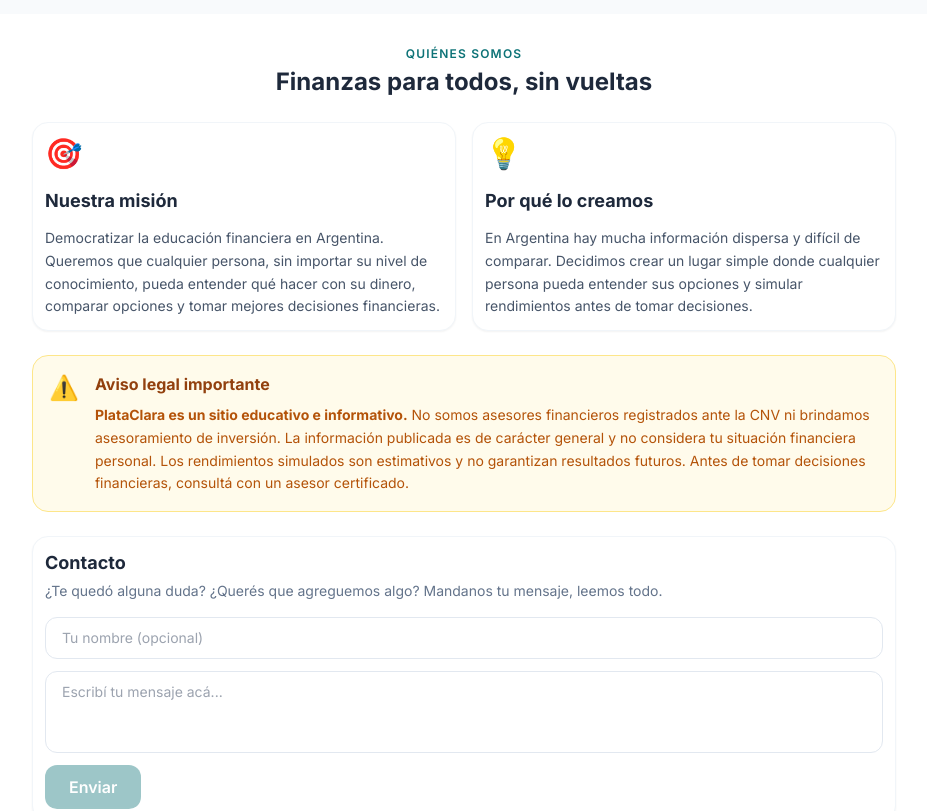
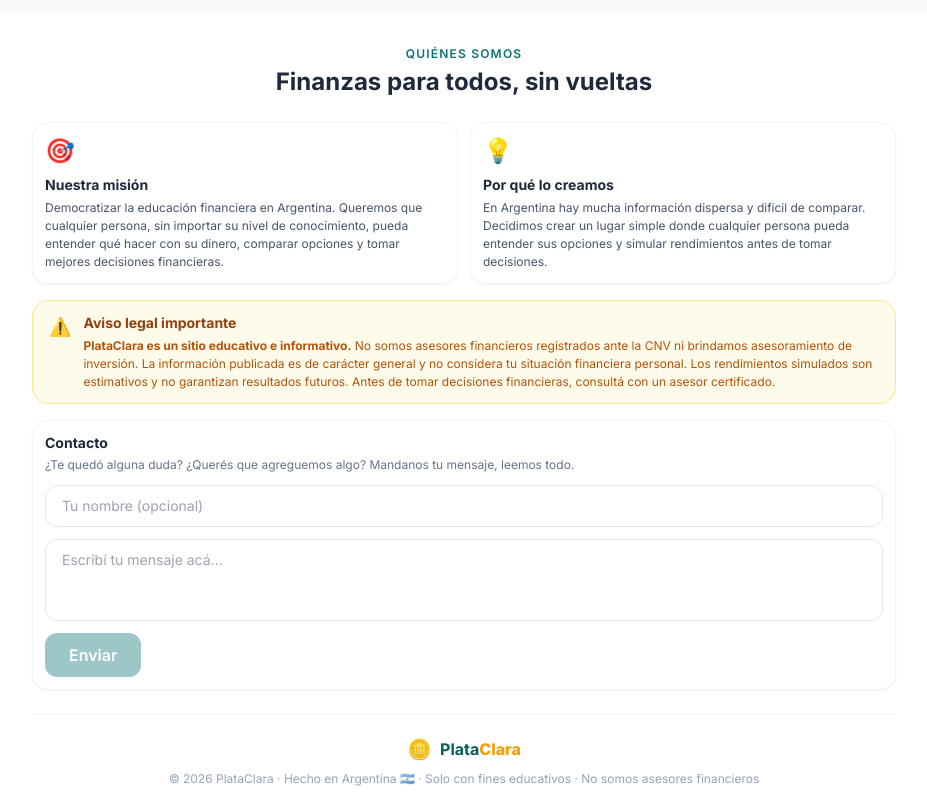
Before and after one commit to NahuelPaez/PlataClara, a React (Vite) app: page / in a window 1280 px wide. Shown: the part 4020-4831 px from the top of the page, without its empty margins (176-1103 px from the left). Built offline with nearby package versions, Linux system fonts and the light colour scheme; no server answers.

Commit message:
comprimir sección QuienesSomos: tipografía y espaciado

```diff
--- a/src/sections/QuienesSomos.jsx
+++ b/src/sections/QuienesSomos.jsx
@@ -36,20 +36,20 @@ export default function QuienesSomos() {
           <h2 className="section-title text-center">Finanzas para todos, sin vueltas</h2>
         </div>
 
-        <div className="grid grid-cols-1 md:grid-cols-2 gap-4 mb-6">
+        <div className="grid grid-cols-1 md:grid-cols-2 gap-3 mb-4">
           <div className="card">
-            <div className="text-3xl mb-4">🎯</div>
-            <h3 className="font-bold text-slate-800 text-lg mb-3">Nuestra misión</h3>
-            <p className="text-slate-600 leading-relaxed text-sm">
+            <div className="text-2xl mb-2">🎯</div>
+            <h3 className="font-bold text-slate-800 text-sm mb-1">Nuestra misión</h3>
+            <p className="text-slate-600 leading-normal text-xs">
               Democratizar la educación financiera en Argentina. Queremos que cualquier persona,
               sin importar su nivel de conocimiento, pueda entender qué hacer con su dinero,
               comparar opciones y tomar mejores decisiones financieras.
             </p>
           </div>
           <div className="card">
-            <div className="text-3xl mb-4">💡</div>
-            <h3 className="font-bold text-slate-800 text-lg mb-3">Por qué lo creamos</h3>
-            <p className="text-slate-600 leading-relaxed text-sm">
+            <div className="text-2xl mb-2">💡</div>
+            <h3 className="font-bold text-slate-800 text-sm mb-1">Por qué lo creamos</h3>
+            <p className="text-slate-600 leading-normal text-xs">
               En Argentina hay mucha información dispersa y difícil de comparar.
               Decidimos crear un lugar simple donde cualquier persona pueda entender
               sus opciones y simular rendimientos antes de tomar decisiones.
@@ -57,12 +57,12 @@ export default function QuienesSomos() {
           </div>
         </div>
 
-        <div className="bg-amber-50 border border-amber-200 rounded-2xl p-4 mb-6">
-          <div className="flex items-start gap-4">
-            <span className="text-2xl flex-shrink-0">⚠️</span>
+        <div className="bg-amber-50 border border-amber-200 rounded-2xl px-4 py-3 mb-4">
+          <div className="flex items-start gap-3">
+            <span className="text-lg flex-shrink-0">⚠️</span>
             <div>
-              <h4 className="font-bold text-amber-800 mb-2">Aviso legal importante</h4>
-              <p className="text-sm text-amber-700 leading-relaxed">
+              <h4 className="font-bold text-amber-800 text-sm mb-1">Aviso legal importante</h4>
+              <p className="text-xs text-amber-700 leading-normal">
                 <strong>PlataClara es un sitio educativo e informativo.</strong> No somos
                 asesores financieros registrados ante la CNV ni brindamos asesoramiento de inversión.
                 La información publicada es de carácter general y no considera tu situación
@@ -75,8 +75,8 @@ export default function QuienesSomos() {
         </div>
 
         <div className="card">
-          <h3 className="font-bold text-slate-800 text-lg mb-1">Contacto</h3>
-          <p className="text-sm text-slate-500 mb-4">
+          <h3 className="font-bold text-slate-800 text-sm mb-1">Contacto</h3>
+          <p className="text-xs text-slate-500 mb-3">
             ¿Te quedó alguna duda? ¿Querés que agreguemos algo? Mandanos tu mensaje, leemos todo.
           </p>
           {enviado ? (
@@ -109,10 +109,10 @@ export default function QuienesSomos() {
           )}
         </div>
 
-        <div className="mt-12 pt-8 border-t border-slate-100 text-center">
-          <div className="flex items-center justify-center gap-2 mb-3">
-            <span className="text-2xl">🪙</span>
-            <span className="text-xl font-bold text-primary-600">
+        <div className="mt-6 pt-5 border-t border-slate-100 text-center">
+          <div className="flex items-center justify-center gap-2 mb-2">
+            <span className="text-xl">🪙</span>
+            <span className="text-base font-bold text-primary-600">
               Plata<span className="text-accent font-extrabold">Clara</span>
             </span>
           </div>
```
